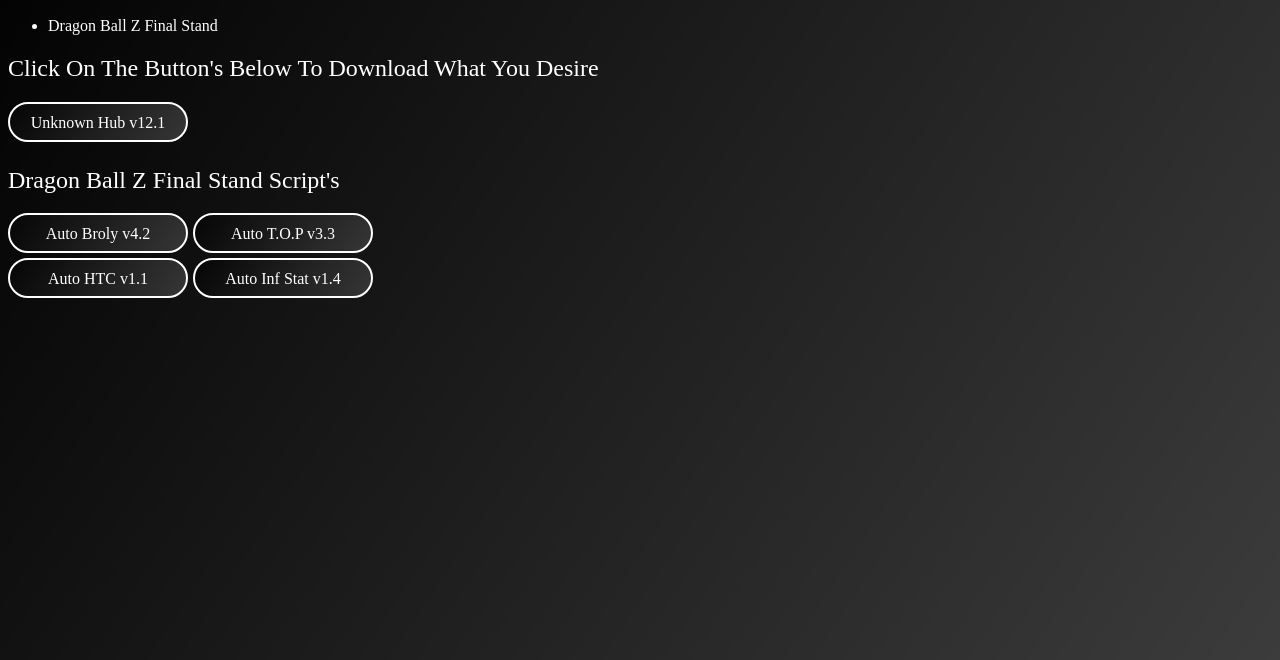
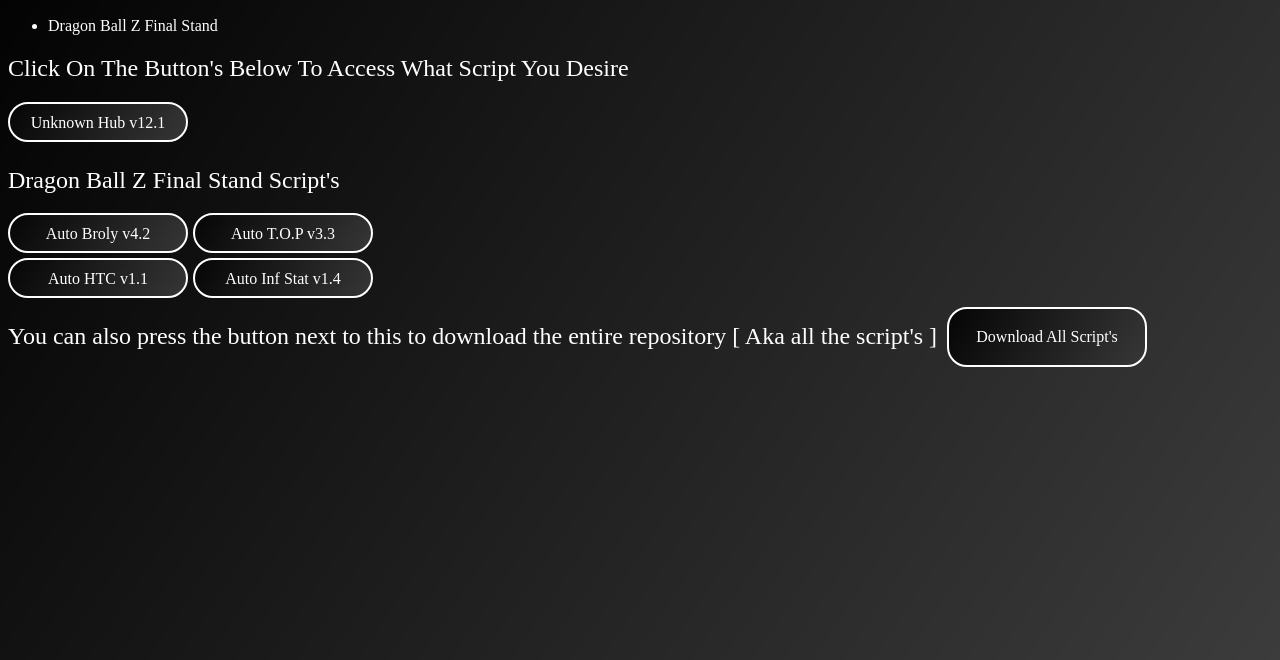
Before and after one commit to TheUnknownScripter/TheUnknownScripter.github.io, a plain HTML site: page index.html in a window 1280 px wide. Shown: the part 140-800 px from the top of the page. Drawn offline with Linux system fonts and the light colour scheme.

Commit message:
Update index.html

```diff
--- a/index.html
+++ b/index.html
@@ -19,6 +19,24 @@
                 height: 40px;
                 margin-bottom: 5px;
                 margin-right: 5px;
+            }
+            .gradient-button1 {
+                background-image: url("https://raw.githubusercontent.com/TheUnknownScripter/TheUnknownScripter.github.io/main/gradient.png");
+                background-size: cover;
+                background-position: center;
+                border: 2px solid #ffffff;
+                border-radius: 5px;
+                color: white;
+                padding: 10px 20px;
+                text-align: center;
+                text-decoration: none;
+                display: inline-block;
+                font-size: 16px;
+                font-weight: 400;
+                border-radius: 20px;
+                width: 200px;
+                height: 60px;
+                margin-left: 10px;
             }
             body {
                 background-color: black;
@@ -58,7 +76,7 @@
         <ul>
             <li>Dragon Ball Z Final Stand</li>
         </ul>
-        <h2>Click On The Button's Below To Download What You Desire</h2>
+        <h2>Click On The Button's Below To Access What Script You Desire</h2>
         <a href="https://raw.githubusercontent.com/UnknownScriptManager/Unknown-s-Script-Storage/main/Unknown%20Hub" download>
             <button id="btn1" class="gradient-button">Unknown Hub v12.1</button>
         </a>
@@ -79,5 +97,11 @@
                 <button id="btn5" class="gradient-button">Auto Inf Stat v1.4</button>
             </a>
         </div>
+        <div class="container">
+            <h2>You can also press the button next to this to download the entire repository [ Aka all the script's ]</h2>
+            <a href="https://github.com/UnknownScriptManager/Unknown-s-Script-Storage/archive/refs/heads/main.zip" download>
+                <button id="btn6" class="gradient-button1">Download All Script's</button>
+            </a>
+        </div>
     </body>
 </html>
```
